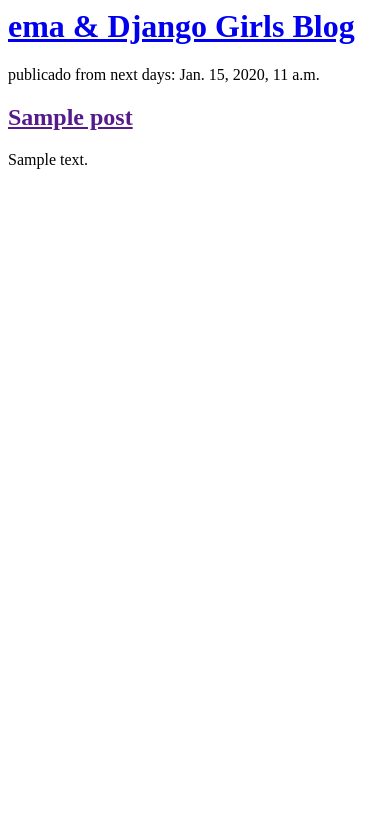
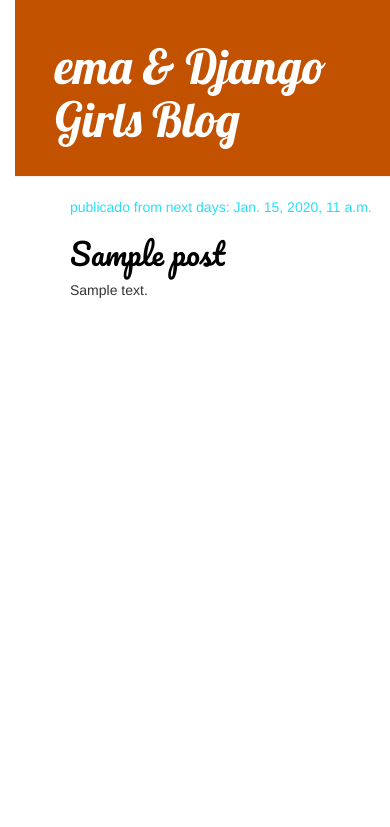
Before and after one commit to esmaar/my-first-blog, a Django app: page / in a window 390 px wide. Shown: the top 827 px of the page. Run offline with Django 3.2, Linux system fonts and the light colour scheme; tables that the repository leaves empty hold one stand-in row (values such as "Sample post"); some libraries are stand-ins or nearby versions.

Commit message:
Agregadas vistas y plantilla para el detalle del post del blog así como también CSS para el sitio.

```diff
--- /dev/null
+++ b/blog/static/css/blog.css
@@ -0,0 +1,60 @@
+h1 a {
+     color: #BF67F6;
+     font-family: 'Lobster';
+}
+
+h2 a {
+     color: #BF67F6;
+     font-family: 'Pacifico';
+}
+
+body {
+    padding-left: 15px;
+}
+
+.page-header {
+    background-color: #C25100;
+    margin-top: 0;
+    padding: 20px 20px 20px 40px;
+}
+
+.page-header h1, .page-header h1 a, .page-header h1 a:visited, .page-header h1 a:active {
+    color: #ffffff;
+    font-size: 36pt;
+    text-decoration: none;
+}
+
+.content {
+    margin-left: 40px;
+}
+
+h1, h2, h3, h4 {
+    font-family: 'Lobster', cursive;
+}
+
+.date {
+    color: #28DFFA;
+}
+
+.save {
+    float: right;
+}
+
+.post-form textarea, .post-form input {
+    width: 100%;
+}
+
+.top-menu, .top-menu:hover, .top-menu:visited {
+    color: #ffffff;
+    float: right;
+    font-size: 26pt;
+    margin-right: 20px;
+}
+
+.post {
+    margin-bottom: 70px;
+}
+
+.post h2 a, .post h2 a:visited {
+    color: #000000;
+}
--- /dev/null
+++ b/blog/templates/blog/base.html
@@ -0,0 +1,24 @@
+{% load static %}
+<html>
+    <head>
+    	<title>ema & Django Girls blog</title>
+    	<link rel="stylesheet" href="//maxcdn.bootstrapcdn.com/bootstrap/3.2.0/css/bootstrap.min.css">
+		<link rel="stylesheet" href="//maxcdn.bootstrapcdn.com/bootstrap/3.2.0/css/bootstrap-theme.min.css">
+		<link href="//fonts.googleapis.com/css?family=Lobster&subset=latin,latin-ext" rel="stylesheet" type="text/css">
+		<link href="//fonts.googleapis.com/css?family=Pacifico&subset=latin,latin-ext" rel="stylesheet" type="text/css">
+		<link rel="stylesheet" href="{% static 'css/blog.css' %}">
+    </head>
+    <body>
+        <div class="page-header">
+            <h1><a href="/">ema & Django Girls Blog</a></h1>
+        </div>
+        <div class="content container">
+            <div class="row">
+                <div class="col-md-8">
+                {% block content %}
+                {% endblock %}
+                </div>
+            </div>
+        </div>
+    </body>
+</html>
--- a/blog/templates/blog/post_list.html
+++ b/blog/templates/blog/post_list.html
@@ -1,25 +1,21 @@
-<html>
-    <head>
-        <title>ema & Django Girls blog</title>
-    </head>
-    <body>
-        <div>
-            <h1><a href="/">ema & Django Girls Blog</a></h1>
+    	{% extends 'blog/base.html' %}
+    	{% block content %}
+        	{% for post in posts_before %}
+        		<div class="post">
+        			<div class="date">
+        				<p> publicado from now: {{ post.published_date }}</p>
         			</div>
-        {% for post in posts_before %}
-    		<div>
-        		<p> publicado from now: {{ post.published_date }}</p>
-        		<h2><a href="">{{ post.title }}</a></h2>
+        			<h2><a href="{% url 'post_detail' pk=post.pk %}">{{ post.title }}</a></h2>
         			<p>{{ post.text|linebreaksbr }}</p>
     			</div>
     		{% endfor %}
 			{% for post in posts_after %}
-    		<div>
+				<div class="post">
+					<div class="date">
 						<p> publicado from next days: {{ post.published_date }}</p>
-        		<h2><a href="">{{ post.title }}</a></h2>
+					</div>
+					<h2><a href="{% url 'post_detail' pk=post.pk %}">{{ post.title }}</a></h2>
 					<p>{{ post.text|linebreaksbr }}</p>
 				</div>
 			{% endfor %}
-
-    </body>
-</html>
+		{% endblock %}
--- a/blog/urls.py
+++ b/blog/urls.py
@@ -3,4 +3,5 @@ from . import views
 
 urlpatterns = [
     path('', views.post_list, name='post_list'),
+    path('post/<int:pk>/', views.post_detail, name='post_detail'),
 ]
--- a/blog/views.py
+++ b/blog/views.py
@@ -1,4 +1,4 @@
-from django.shortcuts import render
+from django.shortcuts import render, get_object_or_404
 from django.utils import timezone
 from .models import Post
 
@@ -6,3 +6,7 @@ def post_list(request):
     posts_before = Post.objects.filter(published_date__lte=timezone.now()).order_by('published_date')
     posts_after = Post.objects.filter(published_date__gt=timezone.now()).order_by('published_date')
     return render(request, 'blog/post_list.html', {'posts_before': posts_before, 'posts_after': posts_after})
+
+def post_detail(request, pk):
+    post = get_object_or_404(Post, pk=pk)
+    return render(request, 'blog/post_detail.html', {'post': post})
```
Also changed, not shown: blog/templates/blog/post_detail.html (added, +13 -0 lines). Lines whose indentation alone changed are shown as unchanged.
